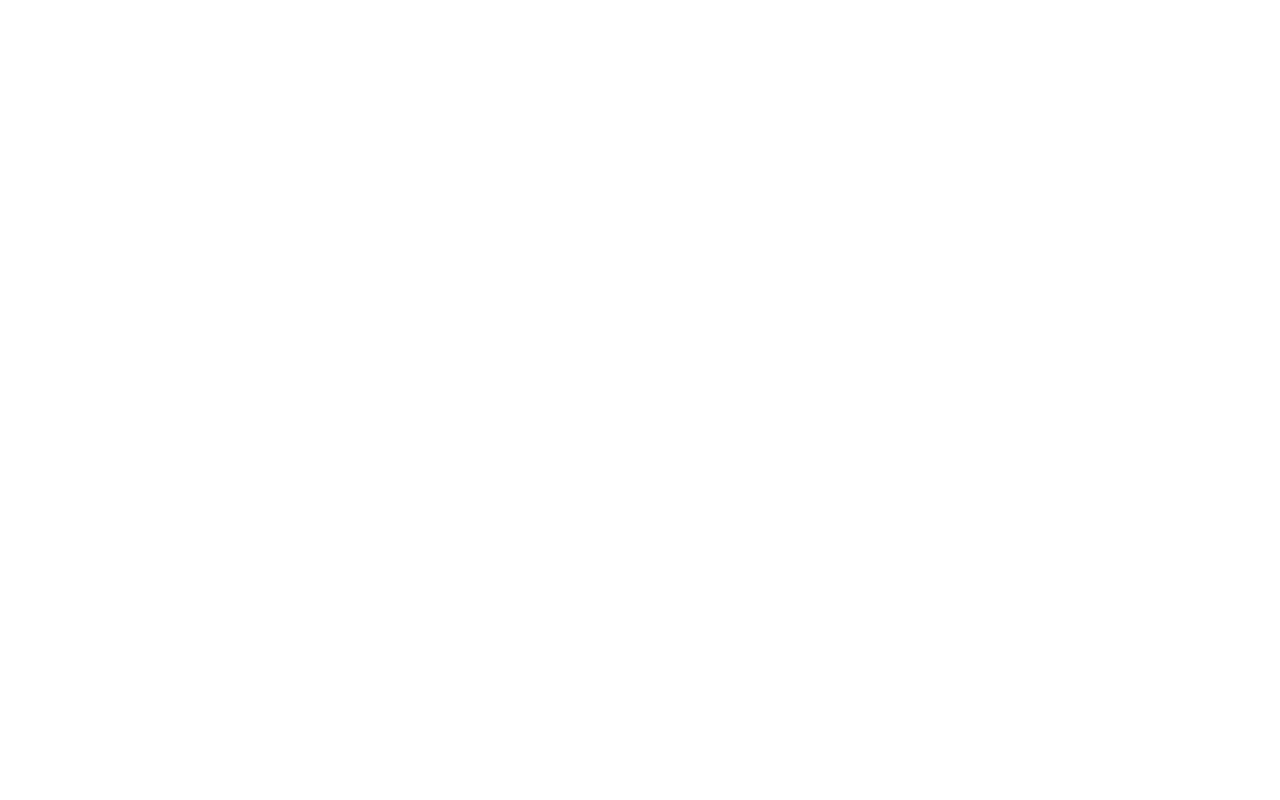
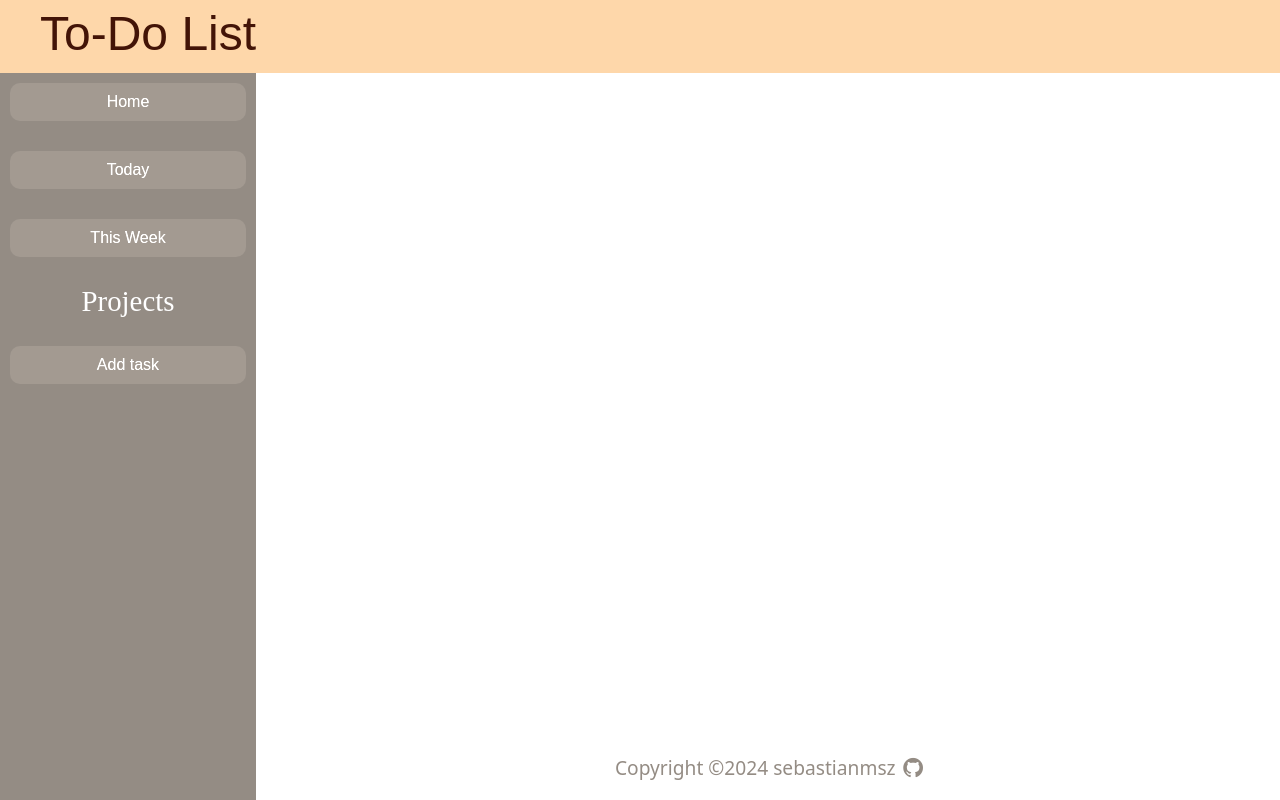
Before and after one commit to sebastianmsz/todo-list, a website built with webpack: page src/template.html in a window 1280 px wide. Built offline with nearby package versions, Linux system fonts and the light colour scheme.

Commit message:
Add module for user UI
-Add module for UI.
_Style UI

```diff
--- a/src/index.js
+++ b/src/index.js
@@ -1 +1,3 @@
-import './style.css'
+import './style.css';
+import ui from './ui';
+ui();
--- a/src/style.css
+++ b/src/style.css
@@ -44,9 +44,99 @@ table {
 /*css reset*/
 
 /*global*/
+@import url('https://fonts.googleapis.com/css2?family=Poppins:wght@700&display=swap');
 :root {
 	--system-ui: system-ui, 'Segoe UI', Roboto, Helvetica, Arial, sans-serif, 'Apple Color Emoji', 'Segoe UI Emoji', 'Segoe UI Symbol';
 	font-family: var(--system-ui);
 	box-sizing: border-box;
+	--primary-color: #431407;
+	--secondary-color: #fed7aa;
+	--tertiary-color: hsl(28, 7%, 55%);
+}
+body {
+	height: 100vh;
+	display: grid;
+	grid-template-columns: 1fr 4fr;
+	grid-template-rows: 1fr 10fr;
+}
+button{
+    cursor: pointer;
+}
+button:hover{
+	filter: brightness(1.2);
+}
+button:active{
+	filter: brightness(1.4);
 }
 /*global*/
+
+/*header*/
+header{
+    padding: 10px 40px;
+    font-size: 3rem;
+    background-color: var(--secondary-color);
+    font-family: poppins, sans-serif;
+    color: var(--primary-color);
+	grid-column: 1 / span 4;
+}
+/*header*/
+/*main*/
+main{
+	position: relative;
+}
+/*main*/
+
+/*aside*/
+aside{
+    display: flex;
+    flex-direction: column;
+    align-items: center;
+    gap: 30px;
+    padding: 10px;
+    background-color: var(--tertiary-color);
+}
+
+aside button{
+	filter: brightness(1.1);
+    border: none;
+    padding: 10px;
+    font-size: 1rem;
+    font-weight: normal;
+    width: 100%;
+    border-radius: 10px;
+    background-color: var(--tertiary-color);
+	color: white;
+}
+
+aside h2{
+    font-size: 1.8rem;
+	font-family: poppins;
+	color: white;
+}
+/*aside*/
+
+/*footer*/
+footer{
+	padding: 20px 0;
+	font-size: clamp(1rem, 0.8500rem + 0.6667vw, 1.2rem);
+	position: absolute;
+	bottom: 0;
+	color: var(--tertiary-color);
+	line-height: 25px;
+	width: 100%;
+}
+footer a{
+	margin-left: 4px;
+    color: inherit;
+}
+footer p{
+	text-align: center;
+}
+.fa-github{
+	scale: 1.2;
+    transition: transform 0.3s ease-in-out;
+}
+.fa-github:hover{
+    transform: rotate(360deg) scale(1.2);
+}
+/*footer*/
--- a/src/template.html
+++ b/src/template.html
@@ -3,6 +3,8 @@
 <head>
     <meta charset="UTF-8">
     <meta name="viewport" content="width=device-width, initial-scale=1.0">
+    <link rel='stylesheet' href='https://cdnjs.cloudflare.com/ajax/libs/font-awesome/4.7.0/css/font-awesome.min.css'>
+    <title>To-Do List</title>
 </head>
 <body>
 </body>
--- /dev/null
+++ b/src/ui.js
@@ -0,0 +1,47 @@
+export default function(){
+    const body = document.querySelector('body');
+
+    const header = document.createElement('header');
+    const h1 = document.createElement('h1');
+    h1.textContent = 'To-Do List';
+    header.append(h1);
+
+    const aside = document.createElement('aside');
+    const homeBtn = document.createElement('button');
+    const todayBtn = document.createElement('button');
+    const thisWeekBtn = document.createElement('button');
+    const projectsH2 = document.createElement('h2');
+    const addTaskBtn = document.createElement('button');
+    homeBtn.textContent = 'Home';
+    todayBtn.textContent = 'Today';
+    thisWeekBtn.textContent = 'This Week';
+    projectsH2.textContent = 'Projects';
+    addTaskBtn.textContent = 'Add task';
+    aside.append(homeBtn, todayBtn, thisWeekBtn, projectsH2, addTaskBtn);
+
+    const main = document.createElement('main');
+    const footer = document.createElement('footer');
+    const copyrightParagraph = document.createElement('p');
+    copyrightParagraph.textContent = 'Copyright ';
+    const copyrightSpan = document.createElement('span');
+    copyrightSpan.classList.add('copy');
+    copyrightSpan.innerHTML = '&copy;';
+    copyrightParagraph.appendChild(copyrightSpan);
+    const currentYearSpan = document.createElement('span');
+    currentYearSpan.id = 'year';
+    currentYearSpan.textContent = new Date().getFullYear();
+    copyrightParagraph.appendChild(currentYearSpan);
+    copyrightParagraph.textContent += ' sebastianmsz ';
+    const githubLink = document.createElement('a');
+    githubLink.href = 'https://github.com/sebastianmsz';
+    githubLink.target = '_blank';
+    const githubIcon = document.createElement('i');
+    githubIcon.classList.add('fa', 'fa-github');
+    githubIcon.setAttribute('aria-hidden', 'true');
+    githubLink.appendChild(githubIcon);
+    copyrightParagraph.appendChild(githubLink);
+    footer.appendChild(copyrightParagraph);
+    main.appendChild(footer);
+
+    body.append(header,aside,main)
+}
--- a/webpack.config.js
+++ b/webpack.config.js
@@ -12,7 +12,7 @@ module.exports = {
 	plugins: [
 		new HtmlWebpackPlugin({
 			template: './src/template.html',
-			title: 'Todo-List',
+			favicon: './src/img/favicon.svg',
 		}),
 	],
 	module: {
```
Also changed, not shown: dist/favicon.svg (added), dist/index.html, dist/main.js, src/img/favicon.svg (added).
